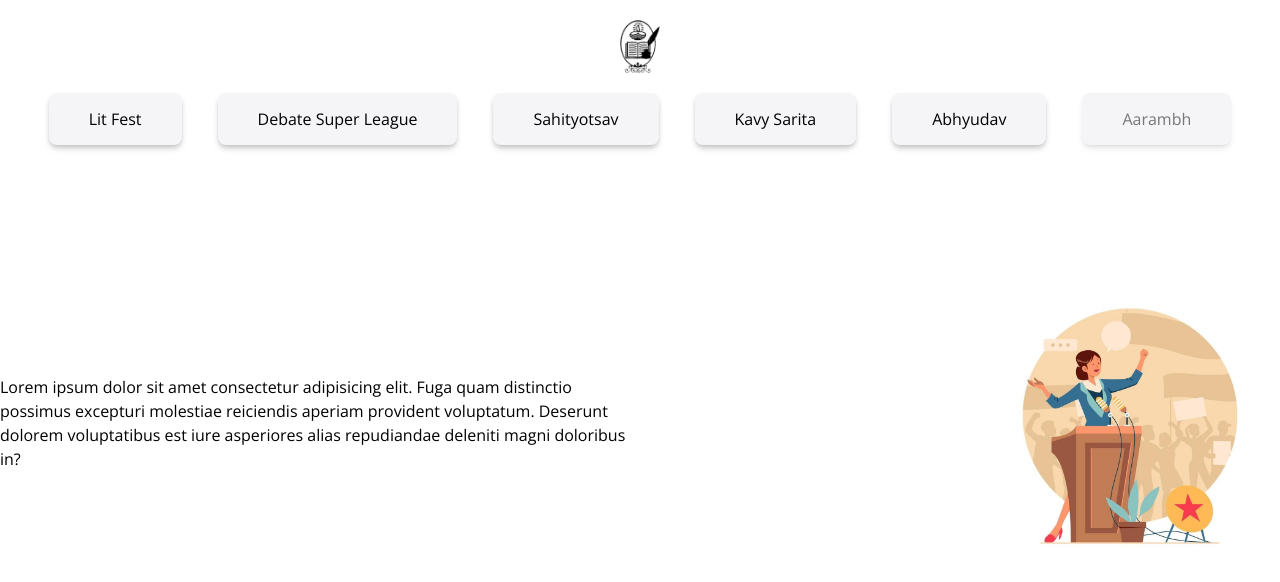
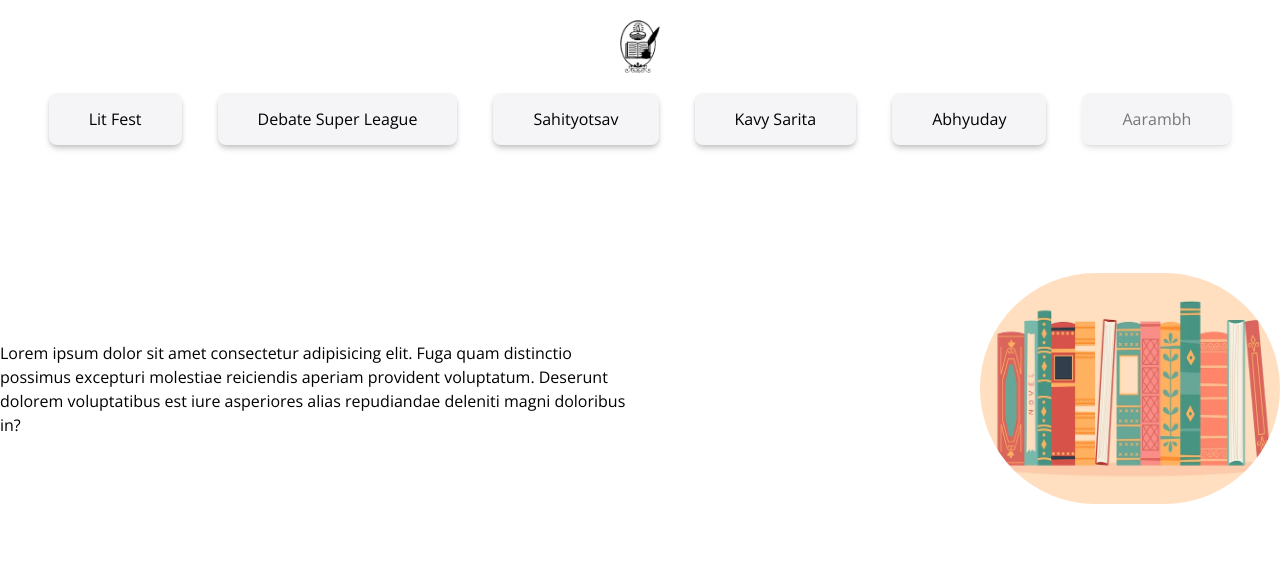
Before and after one commit to akaashvaa/literaryCouncil, a Next.js app: page /events/Aarambh in a window 1280 px wide. Shown: the top 582 px of the page. Built offline with nearby package versions, Linux system fonts and the light colour scheme.

Commit message:
event data Changed

```diff
--- a/src/app/events/Aarambh/page.jsx
+++ b/src/app/events/Aarambh/page.jsx
@@ -1,8 +1,9 @@
-import { branchRoute } from '@council/constants'
+import { eventData } from '@council/constants'
+
 import SecBranchHome from '@council/components/helper/SecHomePage'
 
 const Sahityotsav = () => {
-  const { img, content } = branchRoute.debateClub
+  const { img, content } = eventData.aarambh
   return <SecBranchHome content={content} img={img} />
 }
 
--- a/src/app/events/Abhyudav/page.jsx
+++ b/src/app/events/Abhyuday/page.jsx
@@ -1,8 +1,8 @@
-import { branchRoute } from '@council/constants'
+import { eventData } from '@council/constants'
 import SecBranchHome from '@council/components/helper/SecHomePage'
 
 const Abhyuday = () => {
-  const { img, content } = branchRoute.debateClub
+  const { img, content } = eventData.abhyuday
   return <SecBranchHome content={content} img={img} />
 }
 
--- a/src/app/events/DebateSuperLeague/page.jsx
+++ b/src/app/events/DebateSuperLeague/page.jsx
@@ -1,8 +1,8 @@
-import { branchRoute } from '@council/constants'
+import { eventData } from '@council/constants'
 import SecBranchHome from '@council/components/helper/SecHomePage'
 
 const DebateSuperLeague = () => {
-  const { img, content } = branchRoute.debateClub
+  const { img, content } = eventData.debateSuperLeague
   return <SecBranchHome content={content} img={img} />
 }
 
--- a/src/app/events/KavySarita/page.jsx
+++ b/src/app/events/KavySarita/page.jsx
@@ -1,8 +1,8 @@
-import { branchRoute } from '@council/constants'
+import { eventData } from '@council/constants'
 import SecBranchHome from '@council/components/helper/SecHomePage'
 
 const KavySarita = () => {
-  const { img, content } = branchRoute.debateClub
+  const { img, content } = eventData.kavySarita
   return <SecBranchHome content={content} img={img} />
 }
 
--- a/src/app/events/LitFest/page.jsx
+++ b/src/app/events/LitFest/page.jsx
@@ -1,8 +1,8 @@
-import { branchRoute } from '@council/constants'
+import { eventData } from '@council/constants'
 import SecBranchHome from '@council/components/helper/SecHomePage'
 
 const LitFest = () => {
-  const { img, content } = branchRoute.debateClub
+  const { img, content } = eventData.listFest
   return <SecBranchHome content={content} img={img} />
 }
 
--- a/src/app/events/Sahityotsav/page.jsx
+++ b/src/app/events/Sahityotsav/page.jsx
@@ -1,8 +1,8 @@
-import { branchRoute } from '@council/constants'
+import { eventData } from '@council/constants'
 import SecBranchHome from '@council/components/helper/SecHomePage'
 
 const Sahityotsav = () => {
-  const { img, content } = branchRoute.debateClub
+  const { img, content } = eventData.sahityotsav
   return <SecBranchHome content={content} img={img} />
 }
 
--- a/src/components/helper/navHelper.jsx
+++ b/src/components/helper/navHelper.jsx
@@ -23,9 +23,14 @@ const NavHelper = ({ navLinks, sectionType }) => {
 
   return (
     <section className="flex  flex-col gap-5 justify-evenly items-center my-5  mx-3 mb-24">
-      <Link href={`/#${sectionType}`}>
-        <Image src={logo} alt="logo" width={40} />
-      </Link>
+      <Image
+        onClick={() => router.push(`/#${sectionType}`)}
+        src={logo}
+        alt="logo"
+        width={40}
+        className=" cursor-pointer"
+      />
+
       <ul className="list-none  flex-row gap-9 flex justify-center px-5">
         {navLinks.map((nav) => (
           <span
--- a/src/constants/index.js
+++ b/src/constants/index.js
@@ -57,6 +57,39 @@ export const branchRoute = {
   },
 }
 
+export const eventData = {
+  listFest: {
+    img: poetry,
+    content:
+      'Lorem ipsum dolor sit amet consectetur adipisicing elit. Fuga quam distinctio possimus excepturi molestiae reiciendis aperiam provident voluptatum. Deserunt dolorem voluptatibus est iure asperiores alias repudiandae deleniti magni doloribus in?',
+  },
+  debateSuperLeague: {
+    img: debate,
+    content:
+      'Lorem ipsum dolor sit amet consectetur adipisicing elit. Fuga quam distinctio possimus excepturi molestiae reiciendis aperiam provident voluptatum. Deserunt dolorem voluptatibus est iure asperiores alias repudiandae deleniti magni doloribus in?',
+  },
+  sahityotsav: {
+    img: debate,
+    content:
+      'Lorem ipsum dolor sit amet consectetur adipisicing elit. Fuga quam distinctio possimus excepturi molestiae reiciendis aperiam provident voluptatum. Deserunt dolorem voluptatibus est iure asperiores alias repudiandae deleniti magni doloribus in?',
+  },
+  kavySarita: {
+    img: book,
+    content:
+      'Lorem ipsum dolor sit amet consectetur adipisicing elit. Fuga quam distinctio possimus excepturi molestiae reiciendis aperiam provident voluptatum. Deserunt dolorem voluptatibus est iure asperiores alias repudiandae deleniti magni doloribus in?',
+  },
+  abhyuday: {
+    img: book,
+    content:
+      'Lorem ipsum dolor sit amet consectetur adipisicing elit. Fuga quam distinctio possimus excepturi molestiae reiciendis aperiam provident voluptatum. Deserunt dolorem voluptatibus est iure asperiores alias repudiandae deleniti magni doloribus in?',
+  },
+  aarambh: {
+    img: book,
+    content:
+      'Lorem ipsum dolor sit amet consectetur adipisicing elit. Fuga quam distinctio possimus excepturi molestiae reiciendis aperiam provident voluptatum. Deserunt dolorem voluptatibus est iure asperiores alias repudiandae deleniti magni doloribus in?',
+  },
+}
+
 export const events = [
   {
     id: 'LitFest',
@@ -77,8 +110,8 @@ export const events = [
   },
 
   {
-    id: 'Abhyudav',
-    title: 'Abhyudav',
+    id: 'Abhyuday',
+    title: 'Abhyuday',
   },
   {
     id: 'Aarambh',
```
